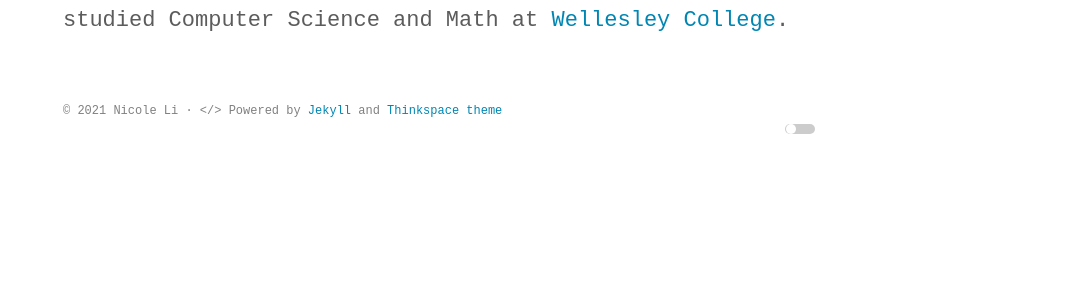
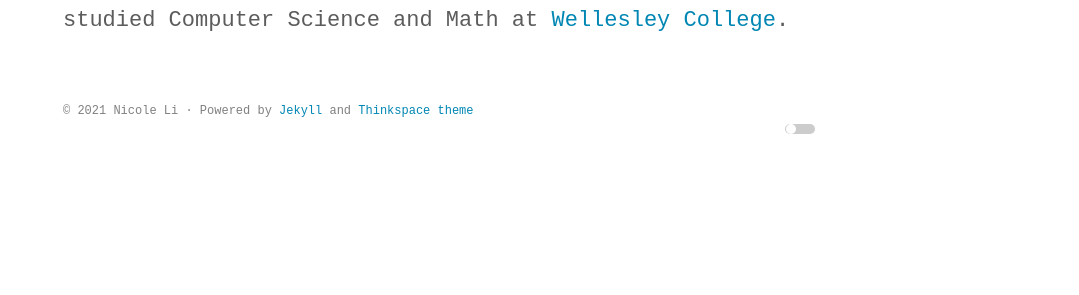
Before and after one commit to nicole-li/nicole-li.github.io, a Jekyll site: the page built from index.html, in a window 1280 px wide. Shown: the part 145-440 px from the top of the page, without its empty margins (201-1280 px from the left). Built offline with Jekyll 4.4.1, drawn with Linux system fonts in a browser that asks for light colours; some web fonts are replaced.

Commit message:
remove </>

```diff
--- a/_includes/footer.html
+++ b/_includes/footer.html
@@ -1,6 +1,6 @@
 <footer class="site-footer">
   <div class="container">
-    <small class="block">&copy; {{ site.time | date: '%Y' }} {{ site.author.name }} &middot; &lt;/&gt; Powered by
+    <small class="block">&copy; {{ site.time | date: '%Y' }} {{ site.author.name }} &middot; Powered by
       <a href="https://jekyllrb.com/">Jekyll</a> and <a href="https://github.com/heiswayi/thinkspace">Thinkspace theme</a>
     </small>
     <label class="switch" style="float: right">
```
